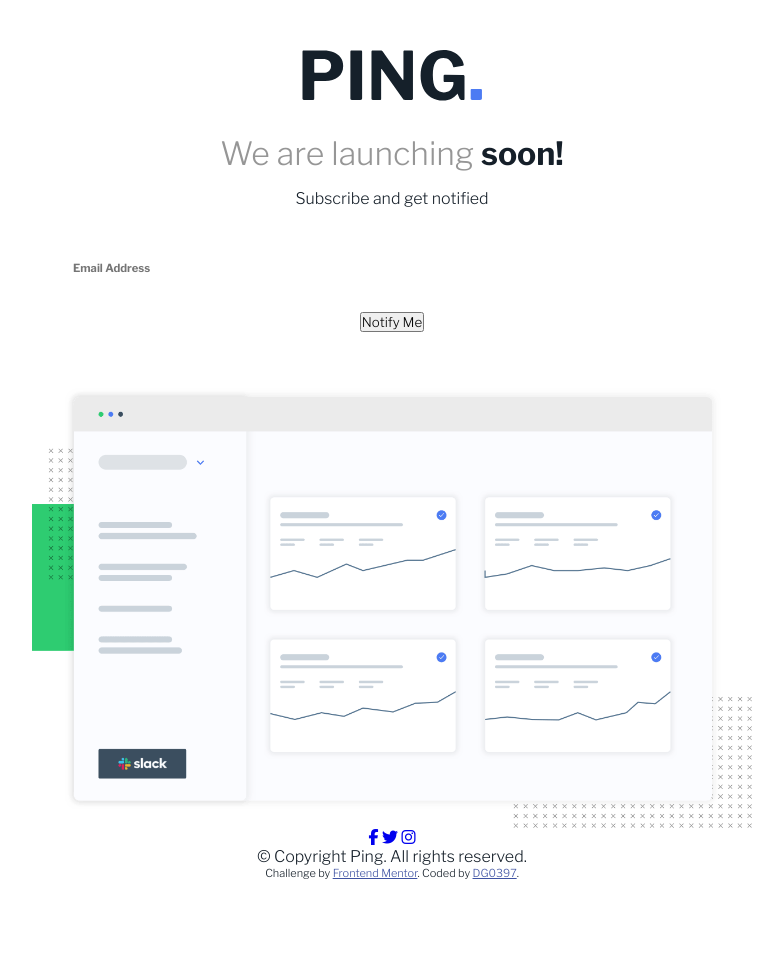
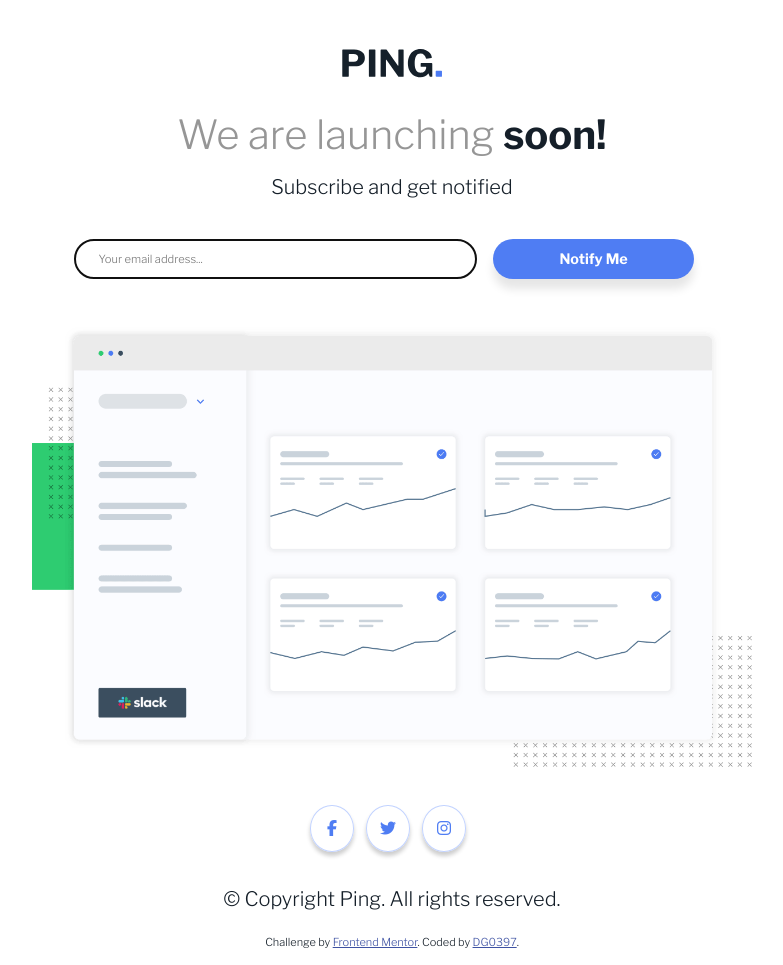
Before and after one commit to dg0397/PING, a website: page docs/index.html in a window 1280 px wide. Shown: the whole page, without its empty margins (248-1031 px from the left). Before the commit the page ends 912 px from the top, so only its background shows below. Drawn offline with nearby package versions, Linux system fonts and the light colour scheme.

Commit message:
adding new styles

```diff
--- a/docs/index.html
+++ b/docs/index.html
@@ -29,11 +29,11 @@
       <form action="#">
         <fieldset class="container__inputs">
             <div class="container__input">
-              <input type="email" name="email" placeholder="Email Address" required>
+              <input type="email" name="email" placeholder="Your email address..." required autofocus>
               <div class="alert"></div>
             </div>
             <div class="container__input">
-              <input class="btn" type="submit" name="submit" value="Notify Me">
+              <input  type="submit" name="submit" value="Notify Me">
             </div>
         </fieldset>
       </form>
--- a/docs/main-styles.css
+++ b/docs/main-styles.css
@@ -20,22 +20,24 @@
 /*### Font*/
 body {
   background: white;
-  color: #151f29; }
+  color: #151f29;
+  font-size: 20px; }
 
 .container__main {
-  margin: 3rem auto;
+  padding-top: 3rem;
+  margin: 0 auto;
   text-align: left;
-  margin-bottom: 1rem;
   min-width: 300px;
   width: 75%;
-  max-width: 500px;
+  max-width: 450px;
   text-align: center; }
   @media screen and (min-width: 1024px) {
     .container__main {
       max-width: 720px; } }
   .container__main header .container__logo {
     width: 25%;
-    margin: 0 auto 2rem auto; }
+    margin: 0 auto 2rem auto;
+    max-width: 100px; }
     .container__main header .container__logo img {
       width: 100%;
       height: auto;
@@ -54,6 +56,7 @@ body {
       display: flex;
       flex-direction: column;
       justify-content: center;
+      width: 100%;
       padding: 1.5rem;
       border: none; }
       .container__main .container__form .container__inputs > * {
@@ -62,51 +65,79 @@ body {
         width: 100%;
         height: 2.5rem;
         margin-bottom: .5rem;
-        padding: 1rem;
+        padding: .5rem 1.5rem;
         font-size: .7rem;
-        font-weight: bold;
+        font-weight: 300;
         text-align: start;
         -webkit-appearance: textfield;
         background-color: white;
         -webkit-rtl-ordering: logical;
         cursor: text;
-        color: black;
-        border: 1px solid white;
+        color: #969696;
+        border: 1px solid #c2d3ff;
         border-radius: 30px;
         box-sizing: border-box; }
-      .container__main .container__form .container__inputs input[type="submit"] .btn {
+      .container__main .container__form .container__inputs input[type="submit"] {
         width: 100%;
-        margin-bottom: .5rem;
-        padding: 1rem;
+        height: 2.5rem;
         text-align: center;
-        font-size: 1.2rem;
+        font-size: .9rem;
         font-weight: 700;
-        line-height: 1.5rem;
         text-transform: capitalize;
         color: white;
         background: #4f7df3;
-        border-radius: 5px;
+        border-radius: 30px;
         border: none;
-        box-shadow: 0 10px 10px rgba(0, 0, 0, 0.2);
+        box-shadow: 0 10px 10px rgba(0, 0, 0, 0.1);
         transition: all 0.1s ease-in;
         cursor: pointer; }
-      .container__main .container__form .container__inputs input[type="submit"] .btn:hover {
-        background: #7096f5;
-        box-shadow: 0 4px 4px rgba(0, 0, 0, 0.2); }
-      .container__main .container__form .container__inputs input[type="submit"] .btn:active {
-        margin-top: .1rem;
-        background: #3268f1; }
+        .container__main .container__form .container__inputs input[type="submit"]:hover {
+          background: #7096f5;
+          box-shadow: 0 4px 4px rgba(0, 0, 0, 0.2); }
+        .container__main .container__form .container__inputs input[type="submit"]:active {
+          margin-top: .1rem;
+          background: #3268f1; }
+      @media screen and (min-width: 1024px) {
+        .container__main .container__form .container__inputs {
+          flex-direction: row; }
+          .container__main .container__form .container__inputs > * {
+            margin-right: 1rem;
+            margin-bottom: 0; }
+            .container__main .container__form .container__inputs > *:nth-child(1) {
+              width: 60%; }
+            .container__main .container__form .container__inputs > *:nth-child(2) {
+              width: 30%; } }
   .container__main .container__hero {
     width: 100%; }
     .container__main .container__hero img {
       width: 100%;
       height: auto;
       display: block; }
+  .container__main .contact {
+    margin: 3rem auto; }
+    .container__main .contact > * {
+      margin-right: .5rem;
+      padding: .8rem;
+      color: #4f7df3;
+      border: 1px solid #c2d3ff;
+      border-radius: 50%;
+      transition: all .25s ease;
+      box-shadow: 0 4px 4px rgba(0, 0, 0, 0.2);
+      font-size: 16px; }
+      .container__main .contact > * i {
+        width: 16px;
+        height: 16px; }
+      .container__main .contact > *:hover {
+        background: #4f7df3;
+        color: white;
+        border: 1px solid #4f7df3;
+        box-shadow: 0 2px 2px rgba(0, 0, 0, 0.2); }
 
 footer {
   padding-bottom: 1rem; }
   footer .attribution {
     font-size: 11px;
-    text-align: center; }
+    text-align: center;
+    margin-top: 1.5rem; }
   footer .attribution a {
     color: #3e52a3; }
```
